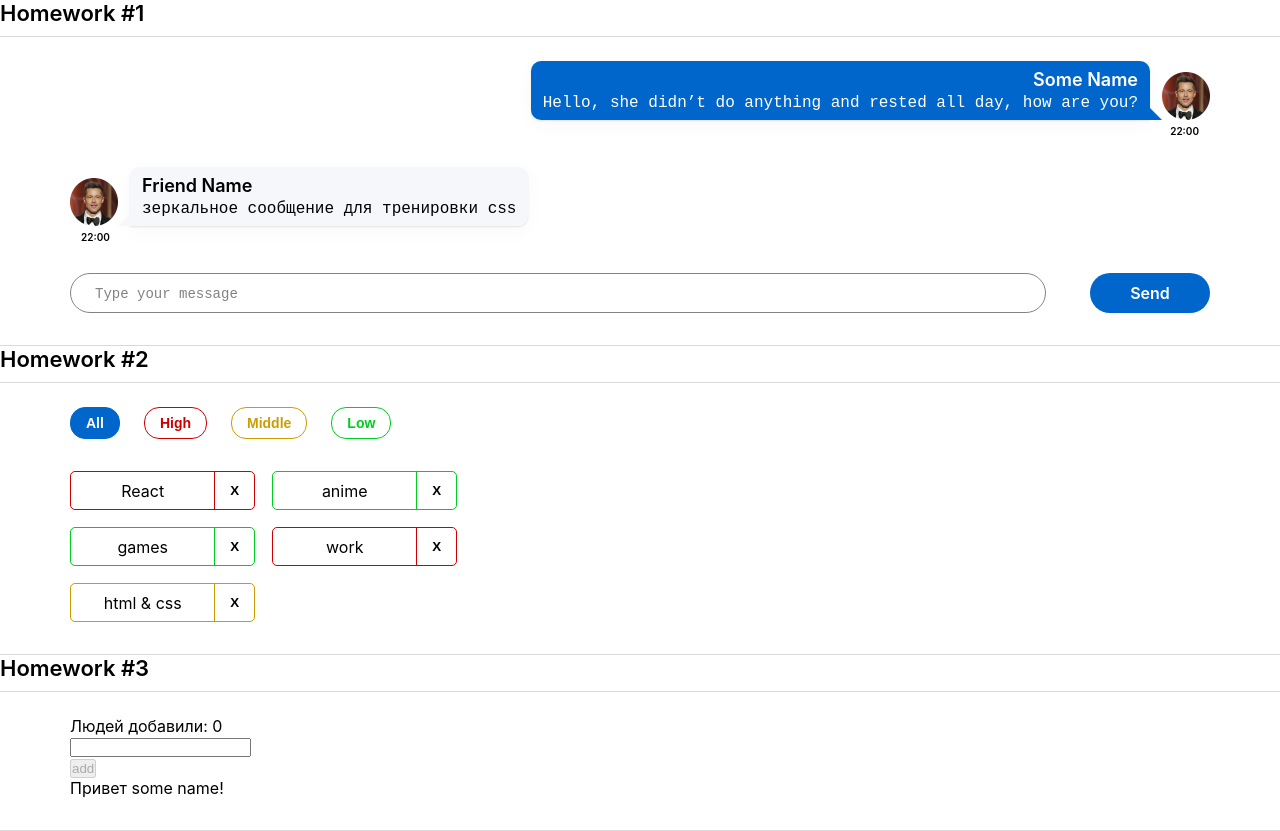
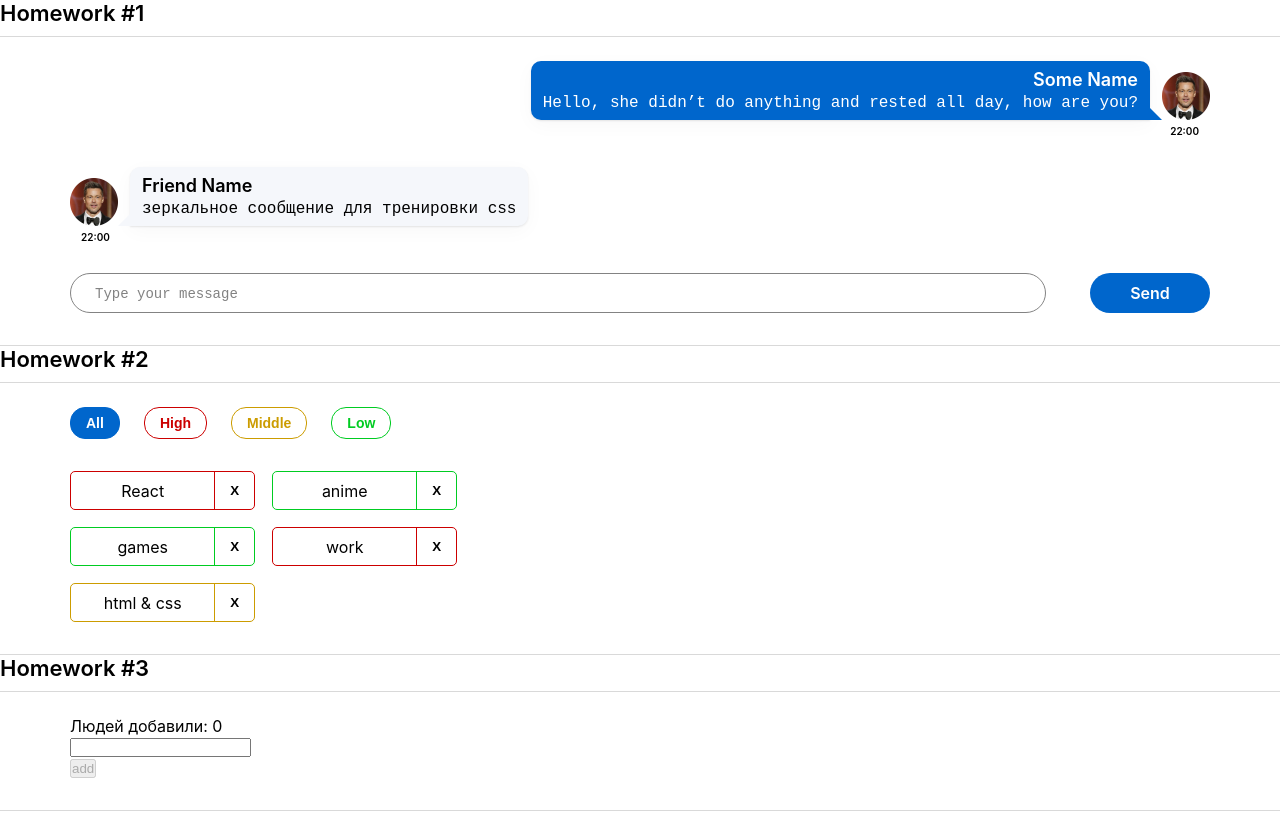
Before and after one commit to Kostya411/hws2-master, a React (Create React App) app: page / in a window 1280 px wide. Built offline with nearby package versions, Linux system fonts and the light colour scheme.

Commit message:
hw 3 logic end

```diff
--- a/src/s2-homeworks/hw03/Greeting.tsx
+++ b/src/s2-homeworks/hw03/Greeting.tsx
@@ -2,14 +2,14 @@ import React, {ChangeEvent, KeyboardEvent} from 'react'
 import s from './Greeting.module.css'
 
 type GreetingPropsType = {
-    name: any // need to fix any
-    setNameCallback: any // need to fix any
-    addUser: any // need to fix any
-    onBlur: any // need to fix any
-    onEnter: any // need to fix any
-    error: any // need to fix any
-    totalUsers: any // need to fix any
-    lastUserName?: any // need to fix any
+    name: string // need to fix any
+    setNameCallback: (e: ChangeEvent<HTMLInputElement>) => void // need to fix any
+    addUser: () => void // need to fix any
+    onBlur: () => void // need to fix any
+    onEnter: (e: KeyboardEvent<HTMLInputElement>) => void // need to fix any
+    error: string // need to fix any
+    totalUsers: number // need to fix any
+    lastUserName?: string // need to fix any
 }
 
 // презентационная компонента (для верстальщика)
@@ -25,7 +25,7 @@ const Greeting: React.FC<GreetingPropsType> = (
         lastUserName,
     } // деструктуризация пропсов
 ) => {
-    const inputClass = s.errorInput // need to fix with (?:)
+    const inputClass = error?  s.errorInput : '' // need to fix with (?:)
 
     return (
         <div id={'hw3-form'} className={s.greetingForm}>
--- a/src/s2-homeworks/hw03/GreetingContainer.tsx
+++ b/src/s2-homeworks/hw03/GreetingContainer.tsx
@@ -22,7 +22,7 @@ export const pureAddUser = (
 }
 
 export const pureOnBlur = (name: UserType['name'], setError: (e: string) => void) => { // если имя пустое - показать ошибку
-   if(!name) setError('onBlur ошибка')
+   if(!name) setError('onBlur ошибка, зачем?')
 }
 
 export const pureOnEnter = (e: any, addUser: any) => { // если нажата кнопка Enter - добавить
@@ -60,8 +60,9 @@ const GreetingContainer: React.FC<GreetingContainerPropsType> = ({
         pureOnEnter(e, addUser)
     }
 
-    const totalUsers = 0 // need to fix
-    const lastUserName = 'some name' // need to fix
+    const totalUsers = users.length // need to fix
+    const lastUserName = users.length ? users[totalUsers-1].name : ''// need to fix
+
 
     return (
         <Greeting
--- a/src/s2-homeworks/hw03/HW3.tsx
+++ b/src/s2-homeworks/hw03/HW3.tsx
@@ -11,9 +11,9 @@ import GreetingContainer from './GreetingContainer'
     * 5 - в файле GreetingContainer.tsx указать нужные типы в useState с name и error
     * 6 - в файле GreetingContainer.tsx дописать тип и логику функции setNameCallback
     * 7 - в файле GreetingContainer.tsx дописать логику функций pureAddUser, pureOnBlur, pureOnEnter и проверить их тестами
-* 8 - в файле GreetingContainer.tsx вычислить количество добавленных и имя последнего (totalUsers, lastUserName)
-* 9 - в файле Greeting.tsx дописать типизацию пропсов
-* 10 - в файле Greeting.tsx вычислить inputClass в зависимости от наличия ошибки
+    * 8 - в файле GreetingContainer.tsx вычислить количество добавленных и имя последнего (totalUsers, lastUserName)
+    * 9 - в файле Greeting.tsx дописать типизацию пропсов
+    * 10 - в файле Greeting.tsx вычислить inputClass в зависимости от наличия ошибки
 * 11 - сделать стили в соответствии с дизайном
 * */
 
```
